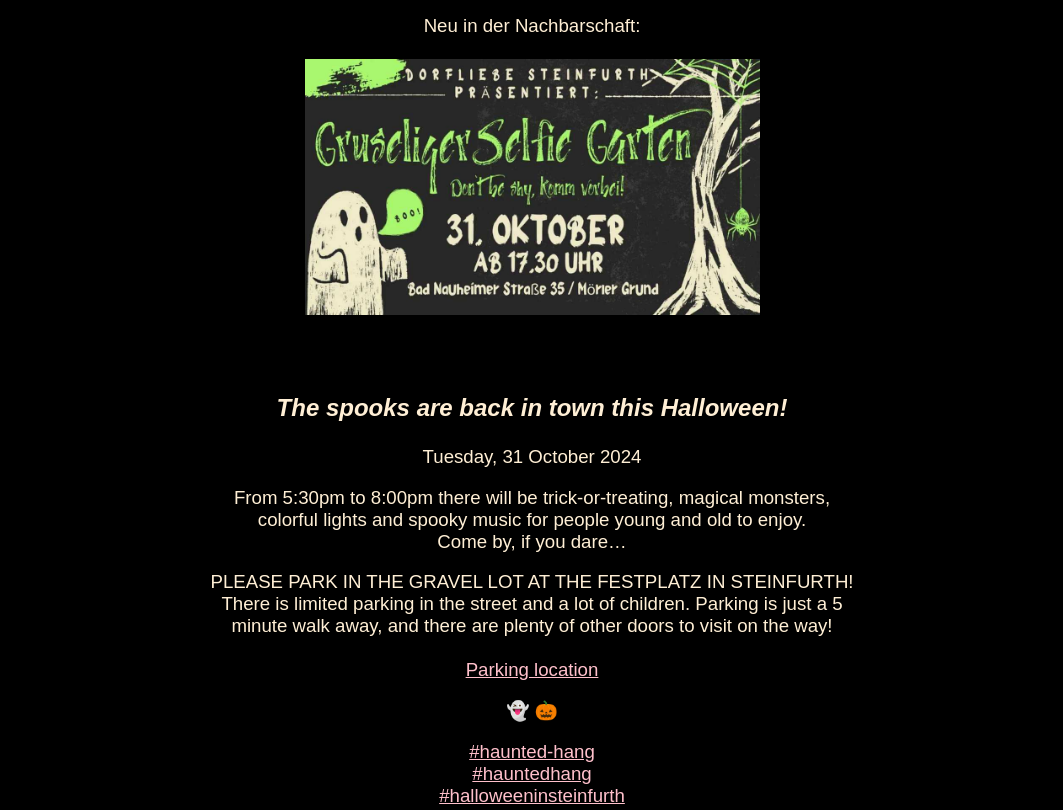
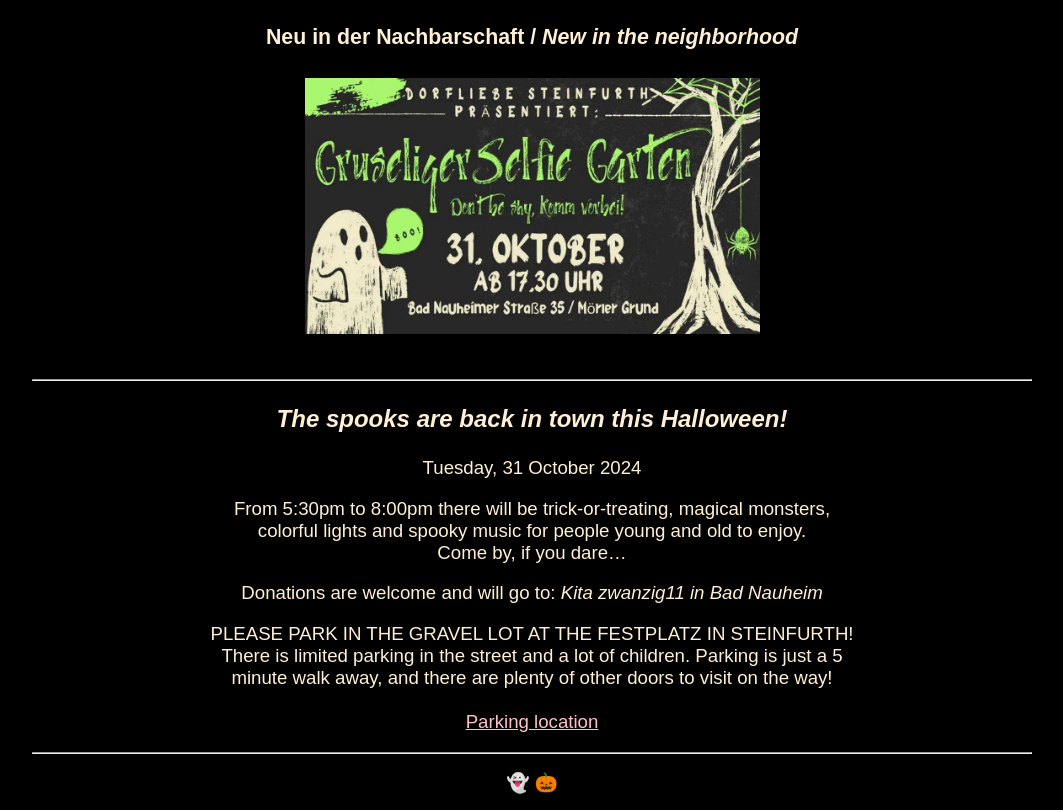
Before and after one commit to haunted-hang/haunted-hang.de, a plain HTML site: page index.html in a window 1280 px wide. Shown: the part 1164-1974 px from the top of the page, without its empty margins (108-1171 px from the left). Drawn offline with Linux system fonts and the light colour scheme.

Commit message:
Small fixup stuff

```diff
--- a/index.html
+++ b/index.html
@@ -35,6 +35,17 @@
             text-align: center;
         }
 
+        h4 {
+            color: #FFEFD5;
+            width: 65%;
+            margin-left: auto;
+            margin-right: auto;
+            font-family: Arial, Helvetica, sans-serif;
+            font-size: 16pt;
+            font-style: bold;
+            text-align: center;
+        }
+
         li {
             color: #FFEFD5;
             font-family: Arial, Helvetica, sans-serif;
@@ -58,7 +69,7 @@
             style="width: 70%; height: auto; display: block; margin-left: auto; margin-right: auto;" />
         <div lang="de">
 
-            <h3>Wenn die letzten Steinfurther Rosen verbl&uuml;hen, geht das Gruseln an Halloween geht weiter!</h3>
+            <h3>Wenn die letzten Steinfurther Rosen verbl&uuml;hen, geht das Gruseln an Halloween weiter!</h3>
 
             <p>Dienstag, 31.10.2024</p>
             <p>Von 17:30 bis 20:00 Uhr gibt es bei uns wieder S&uuml;ßes und Saures, magische Monster, bunte Lichter und
@@ -72,12 +83,13 @@
                 Weg gibt es viele T&uuml;ren, an denen man klingeln kann.<br /><br /> <a
                     href="https://maps.app.goo.gl/ivj5vsQBMPEhj4ex6" target="_blank">PARKPLATZ</a></p>
 
-            <p>Neu in der Nachbarschaft:<br /><br /><img src="img/selfie-garten.jpg" alt="Gruseliger-Selfie-Garten"
+            <h4>Neu in der Nachbarschaft / <i>New in the neighborhood</i></h4>
+            <p><img src="img/selfie-garten.jpg" alt="Gruseliger-Selfie-Garten"
                     style="width: 70%; height: auto; display: block; margin-left: auto; margin-right: auto;" /></p>
 
         </div>
         <br />
-        <br />
+        <hr />
         <div lang="en">
 
             <h3>The spooks are back in town this Halloween!</h3>
@@ -87,12 +99,15 @@
                 for people young and old to enjoy.
                 <br />Come by, if you dare…
             </p>
+            <p>Donations are welcome and will go to: <i>Kita zwanzig11 in Bad Nauheim</i></p>
 
             <p>PLEASE PARK IN THE GRAVEL LOT AT THE FESTPLATZ IN STEINFURTH!<br />
                 There is limited parking in the street and a lot of children. Parking is just a 5 minute walk away, and
                 there are plenty of other doors to visit on the way!<br /><br /><a
                     href="https://maps.app.goo.gl/ivj5vsQBMPEhj4ex6" target="_blank">Parking location</a></p>
         </div>
+
+        <hr />
 
         <p>&#x1F47B; &#x1F383;</p>
 
```
